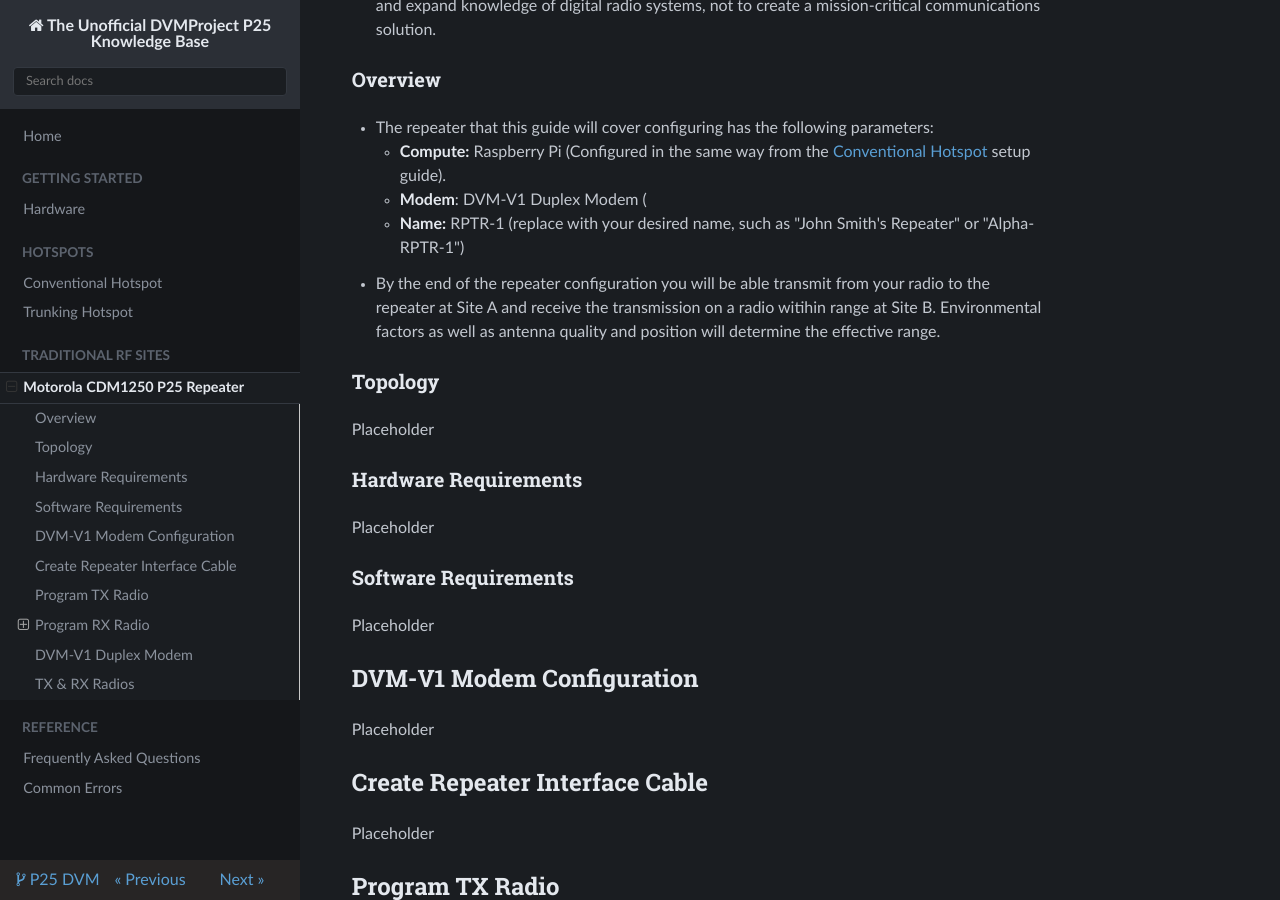
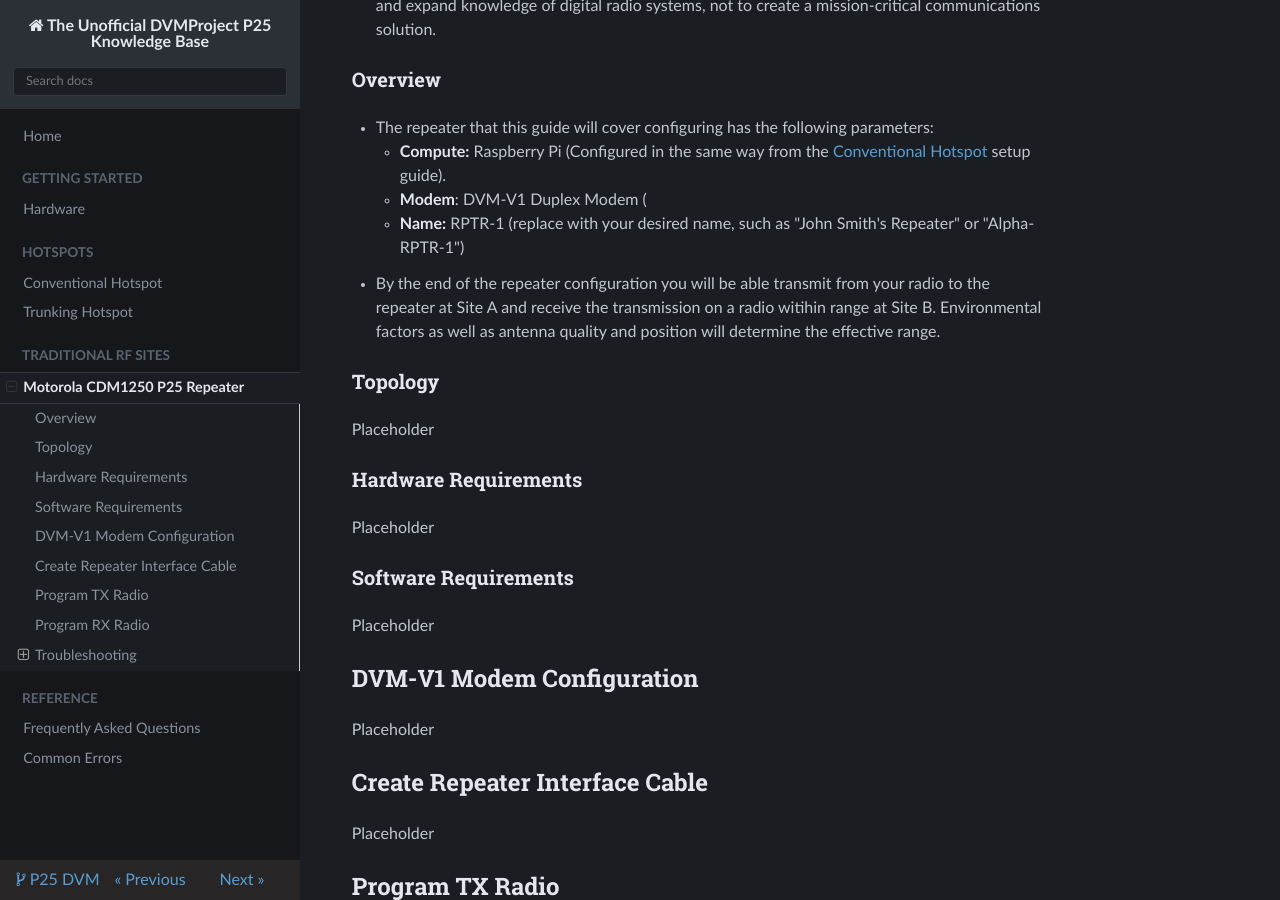
Before and after one commit to p25-dvm/p25-dvm.github.io, an MkDocs documentation site: the page built from docs/traditional-rf-site/motorola-cdm1250-site.md, in a window 1280 px wide and 900 px high, scrolled down 358 px. Built offline with MkDocs 1.6.1, drawn with Linux system fonts in a browser that asks for light colours; nearby versions of some CDN libraries.

Commit message:
Update motorola-cdm1250-site.md

```diff
--- a/docs/traditional-rf-site/motorola-cdm1250-site.md
+++ b/docs/traditional-rf-site/motorola-cdm1250-site.md
@@ -32,10 +32,10 @@
 ## Program RX Radio
 Placeholder
 
-### Troubleshooting
+## Troubleshooting
 Placeholder
 
-## DVM-V1 Duplex Modem
+### DVM-V1 Duplex Modem
 Placeholder
 
-## TX & RX Radios
+### TX & RX Radios
```
